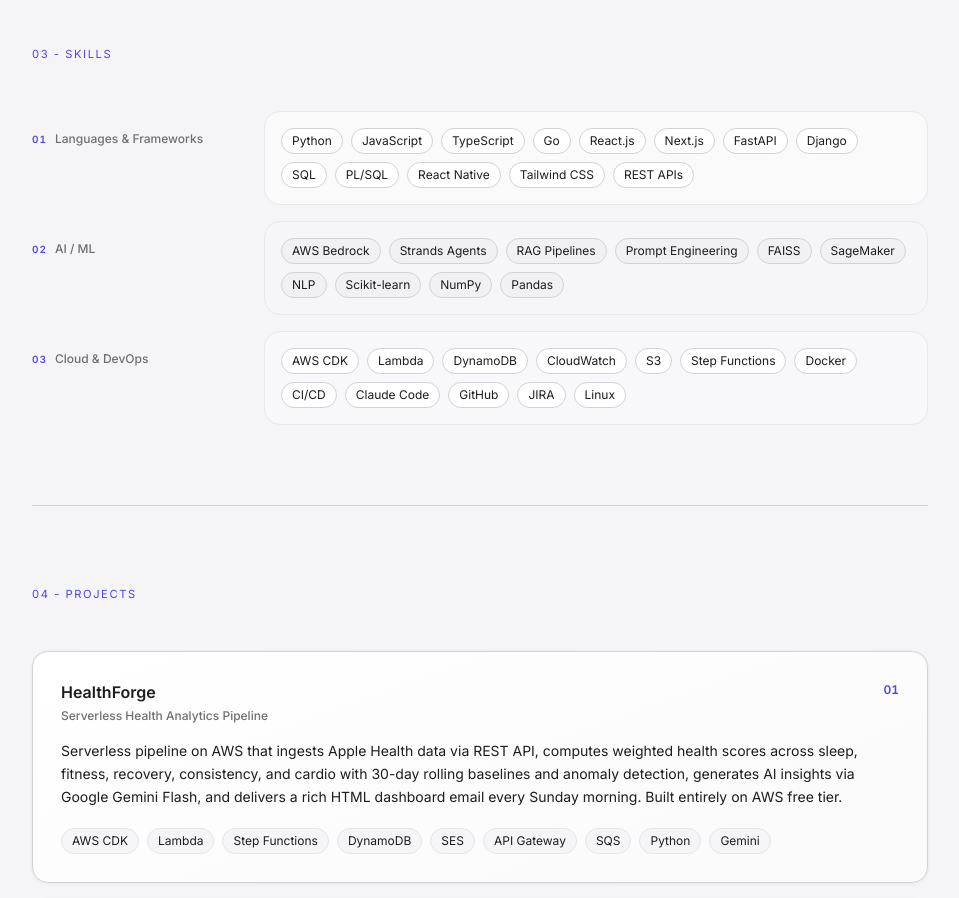
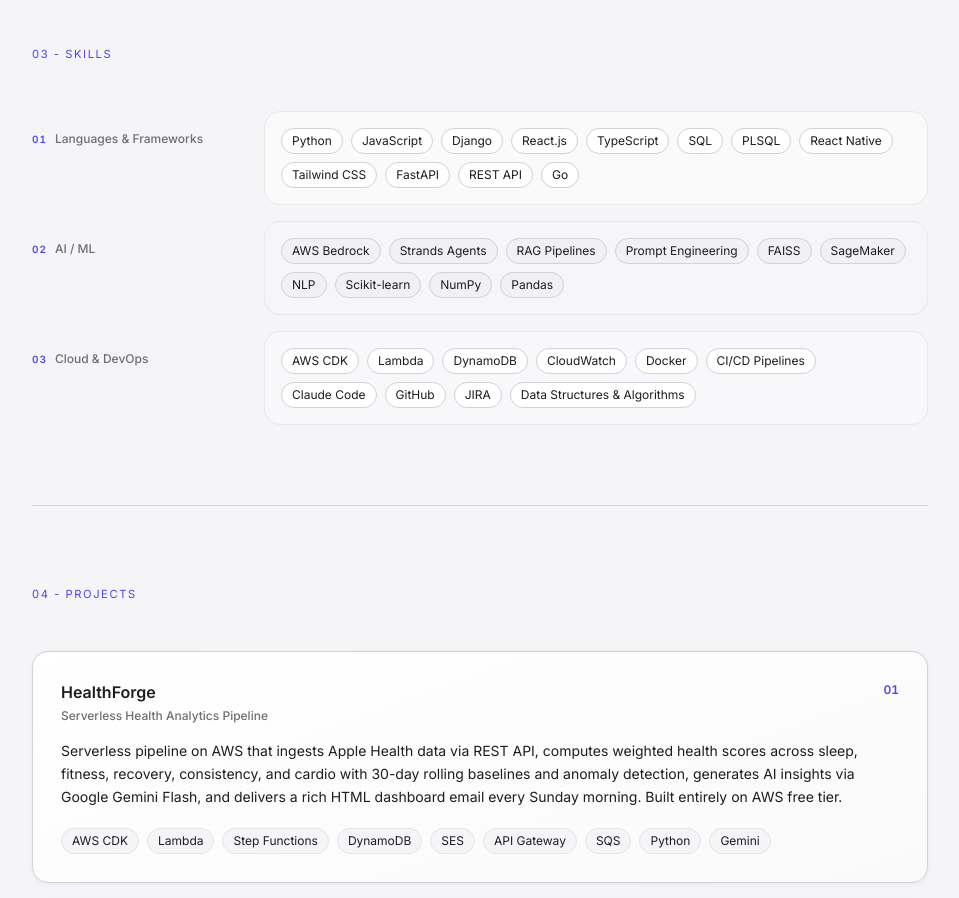
Before and after one commit to naikaj18/portfolio, a React (Vite) app: page / in a window 1280 px wide. Shown: the part 3580-4478 px from the top of the page, without its empty margins (160-1119 px from the left). Built offline with nearby package versions, Linux system fonts and the light colour scheme.

Commit message:
fix(skills): match resume exactly (order, naming, removed extras)

```diff
--- a/api/chat.js
+++ b/api/chat.js
@@ -69,9 +69,9 @@ EXPERIENCE:
    - Tech: Python, Django, React, PostgreSQL, SQL, PL/SQL
 
 SKILLS:
-- Languages & Frameworks: Python, JavaScript, TypeScript, Go, React.js, Next.js, FastAPI, Django, SQL, PL/SQL, React Native, Tailwind CSS, REST APIs
+- Languages & Frameworks: Python, JavaScript, Django, React.js, TypeScript, SQL, PLSQL, React Native, Tailwind CSS, FastAPI, REST API, Go
 - AI / ML: AWS Bedrock, Strands Agents, RAG Pipelines, Prompt Engineering, FAISS, SageMaker, NLP, Scikit-learn, NumPy, Pandas
-- Cloud & DevOps: AWS CDK, Lambda, DynamoDB, CloudWatch, S3, Step Functions, Docker, CI/CD, Claude Code, GitHub, JIRA, Linux
+- Cloud & DevOps: AWS CDK, Lambda, DynamoDB, CloudWatch, Docker, CI/CD Pipelines, Claude Code, GitHub, JIRA, Data Structures & Algorithms
 
 PROJECTS:
 
--- a/src/constants/index.js
+++ b/src/constants/index.js
@@ -60,9 +60,9 @@ export const EXPERIENCES = [
 ];
 
 export const SKILLS = {
-  "Languages & Frameworks": ["Python", "JavaScript", "TypeScript", "Go", "React.js", "Next.js", "FastAPI", "Django", "SQL", "PL/SQL", "React Native", "Tailwind CSS", "REST APIs"],
+  "Languages & Frameworks": ["Python", "JavaScript", "Django", "React.js", "TypeScript", "SQL", "PLSQL", "React Native", "Tailwind CSS", "FastAPI", "REST API", "Go"],
   "AI / ML": ["AWS Bedrock", "Strands Agents", "RAG Pipelines", "Prompt Engineering", "FAISS", "SageMaker", "NLP", "Scikit-learn", "NumPy", "Pandas"],
-  "Cloud & DevOps": ["AWS CDK", "Lambda", "DynamoDB", "CloudWatch", "S3", "Step Functions", "Docker", "CI/CD", "Claude Code", "GitHub", "JIRA", "Linux"],
+  "Cloud & DevOps": ["AWS CDK", "Lambda", "DynamoDB", "CloudWatch", "Docker", "CI/CD Pipelines", "Claude Code", "GitHub", "JIRA", "Data Structures & Algorithms"],
 };
 
 export const PROJECTS = [
```
